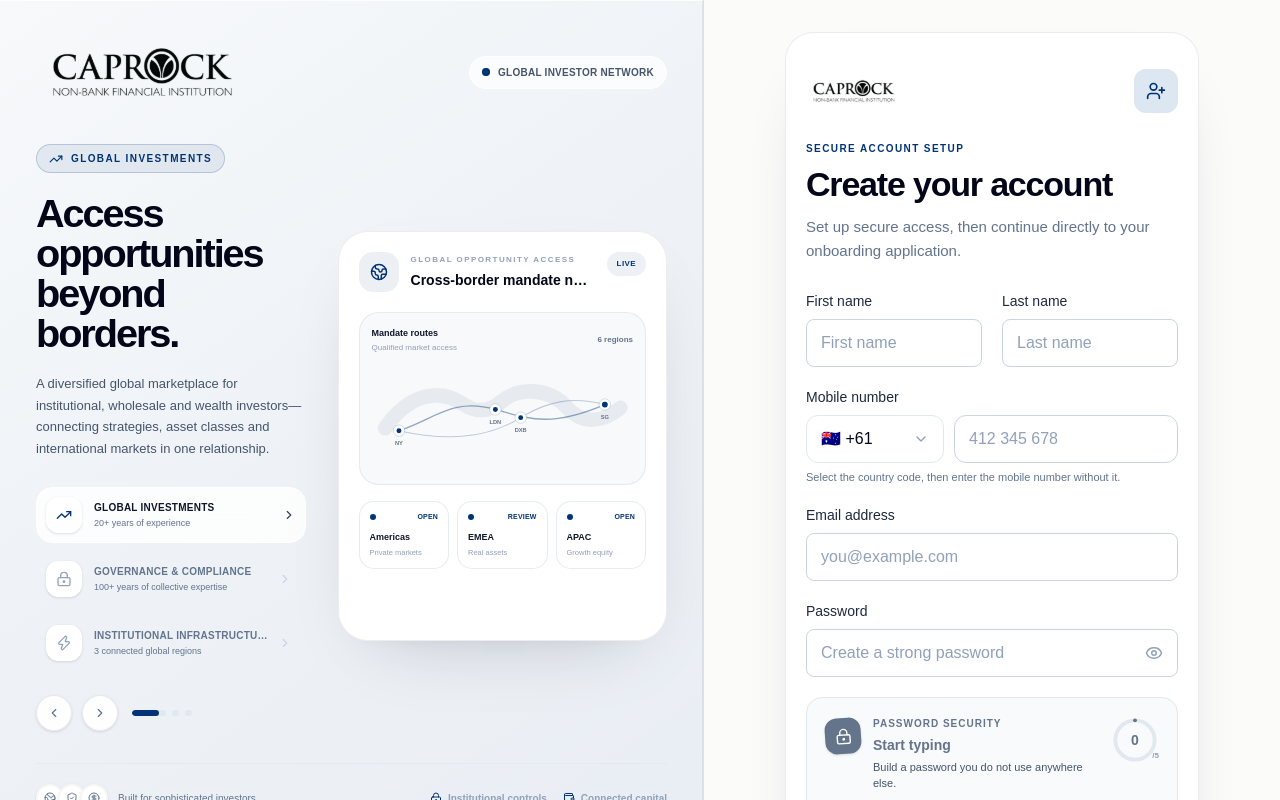
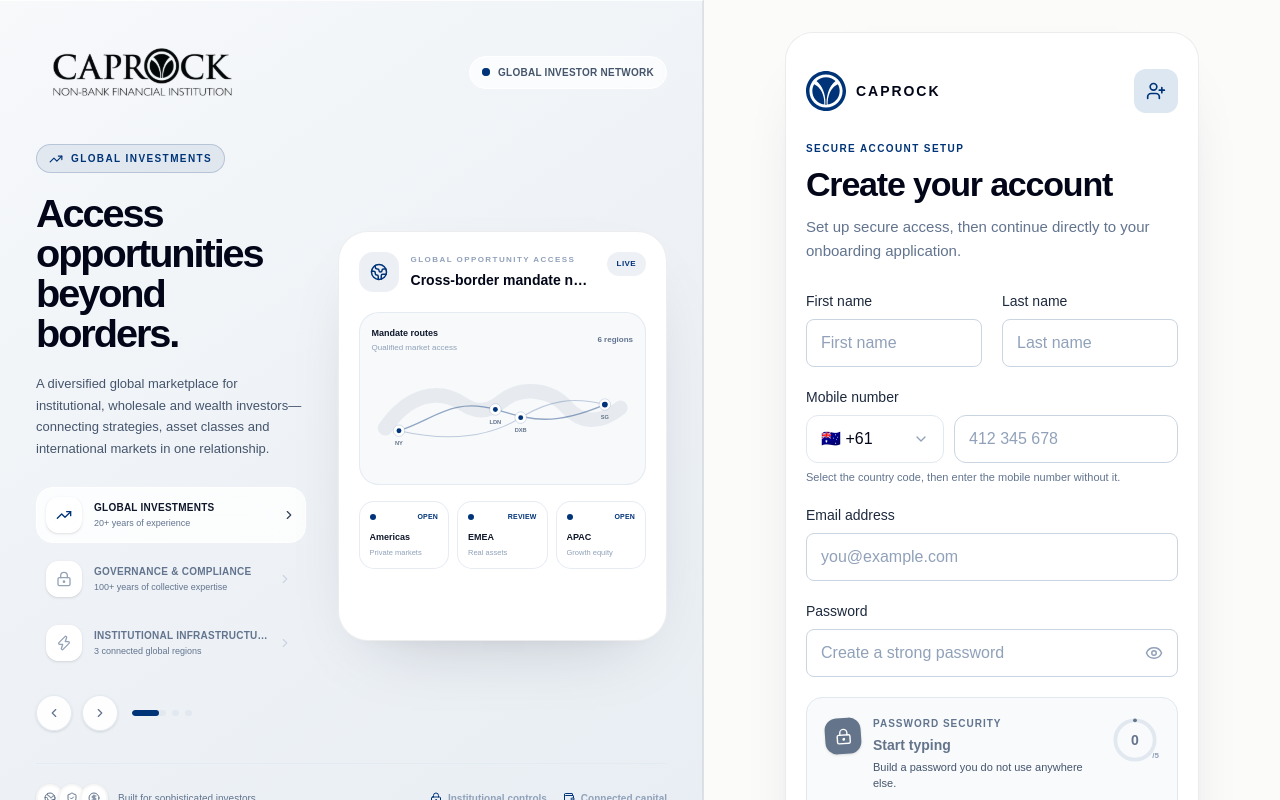
Before and after one commit to AnfasPervez2399/uplifting-caprock, a React (Vite) app: page /signup in a window 1280 px wide. Built offline with nearby package versions, Linux system fonts and the light colour scheme.

Commit message:
updtaed cparock logo

```diff
--- a/src/pages/Login.tsx
+++ b/src/pages/Login.tsx
@@ -250,18 +250,20 @@
       className="mx-auto w-full max-w-[420px] px-5 py-8 sm:px-0 sm:py-10"
     >
       <motion.header variants={item} className="mb-9">
-        <div className="mb-8 flex items-start justify-between gap-3 sm:mb-9 sm:gap-5">
+        <div className="mb-9 flex items-start justify-between gap-5">
           <Link
             to="/"
             aria-label="Caprock home"
-            className="inline-flex min-h-10 items-center rounded-md focus-visible:outline-none focus-visible:ring-2 focus-visible:ring-[#003478]/20 focus-visible:ring-offset-4"
+            className="inline-flex items-center gap-2.5 rounded-md focus-visible:outline-none focus-visible:ring-2 focus-visible:ring-[#003478]/20 focus-visible:ring-offset-4"
           >
-            {/* Replace public/company-logo.svg with the official logo file. */}
             <img
               src="/blue-logo.svg"
               alt="Caprock"
-              className="h-9 w-auto max-w-[116px] object-contain object-left sm:h-10 sm:max-w-[168px]"
+              className="h-10 w-auto max-w-[140px] object-contain object-left sm:max-w-[168px]"
             />
+            <span className="text-sm font-bold tracking-[0.14em] text-slate-950">
+              CAPROCK
+            </span>
           </Link>
 
           <HeaderVisual reduceMotion={reduceMotion} />
--- a/src/pages/SignUp.tsx
+++ b/src/pages/SignUp.tsx
@@ -788,13 +788,16 @@
           <Link
             to="/"
             aria-label="Caprock home"
-            className="inline-flex rounded-md focus-visible:outline-none focus-visible:ring-2 focus-visible:ring-[#003478]/20 focus-visible:ring-offset-4"
+            className="inline-flex items-center gap-2.5 rounded-md focus-visible:outline-none focus-visible:ring-2 focus-visible:ring-[#003478]/20 focus-visible:ring-offset-4"
           >
             <img
-              src="/company-logo.svg"
+              src="/blue-logo.svg"
               alt="Caprock"
-              className="h-9 w-auto max-w-[150px] object-contain object-left"
+              className="h-10 w-auto max-w-[140px] object-contain object-left sm:max-w-[168px]"
             />
+            <span className="text-sm font-bold tracking-[0.14em] text-slate-950">
+              CAPROCK
+            </span>
           </Link>
           <span className="grid h-11 w-11 place-items-center rounded-xl bg-[#dce7f2] text-[#003478]">
             <UserPlus className="h-5 w-5" />
```
